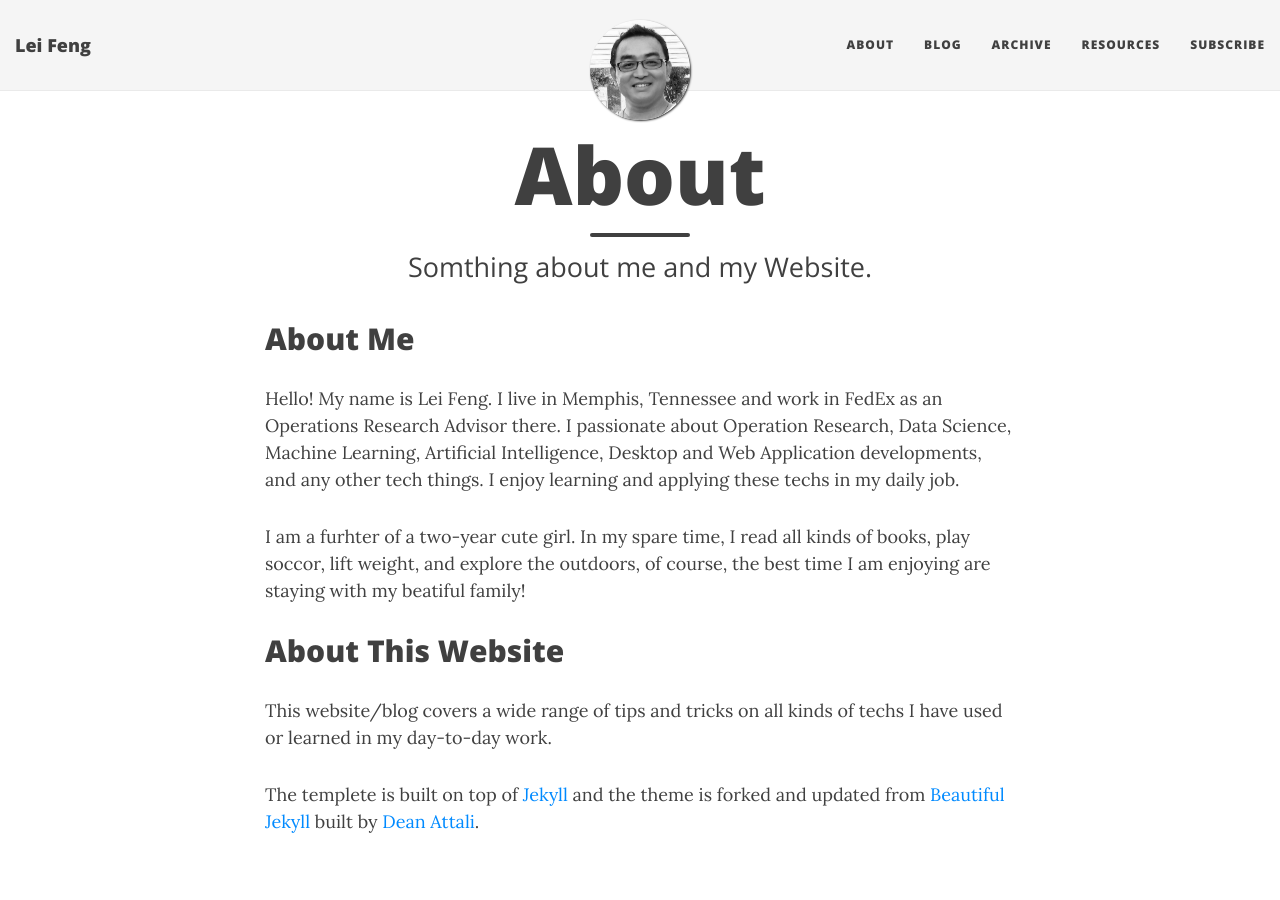
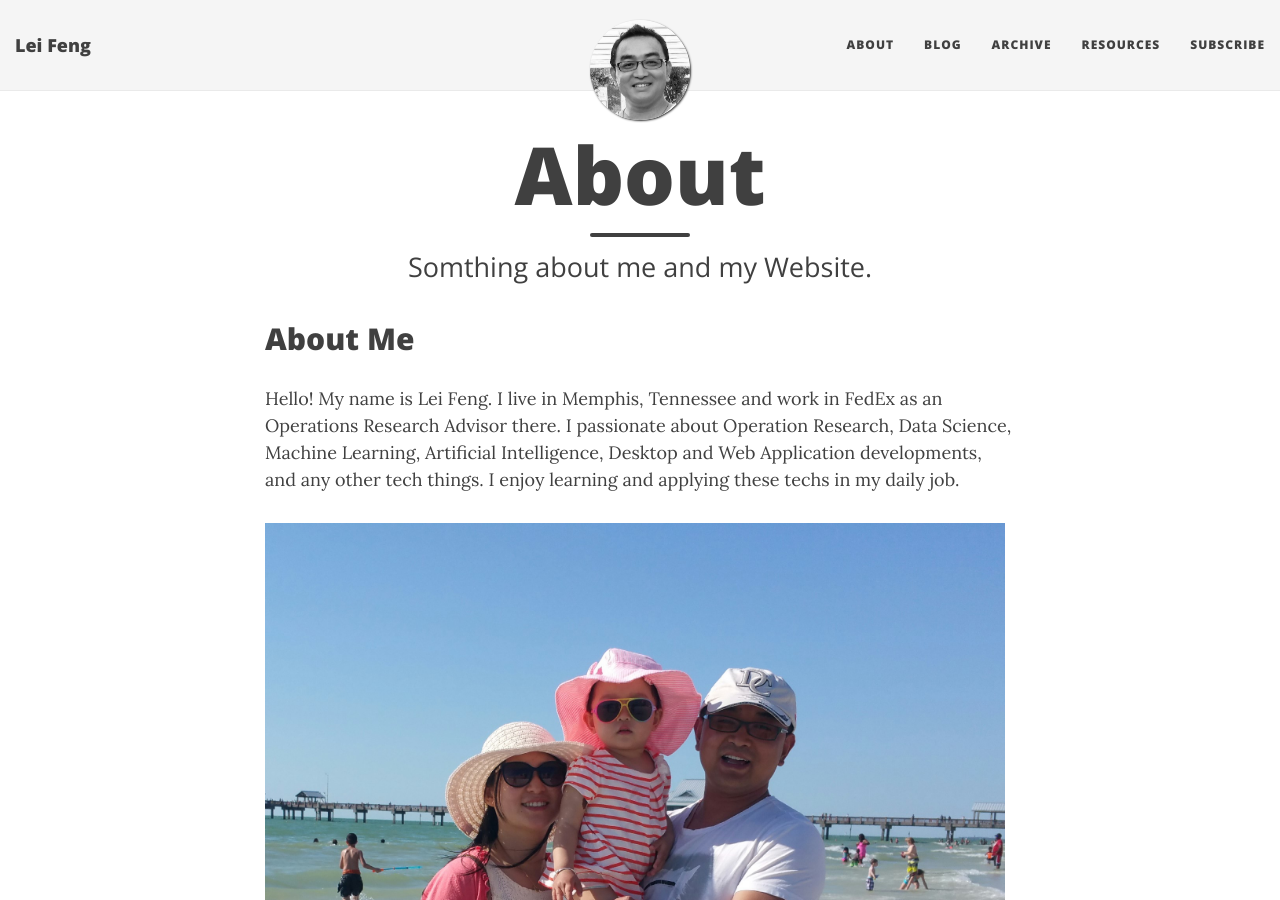
Before and after one commit to stonefl/stonefl.github.io, a Jekyll site: the page built from about.md, in a window 1280 px wide and 900 px high. Built offline with Jekyll 4.4.1, drawn with Linux system fonts in a browser that asks for light colours; nearby versions of some CDN libraries.

Commit message:
Update about.md

```diff
--- a/about.md
+++ b/about.md
@@ -8,7 +8,7 @@
 
 Hello! My name is Lei Feng. I live in Memphis, Tennessee and work in FedEx as an Operations Research Advisor there. I passionate about Operation Research, Data Science, Machine Learning, Artificial Intelligence, Desktop and Web Application developments, and any other tech things. I enjoy learning and applying these techs in my daily job.
 
-I am a furhter of a two-year cute girl. In my spare time, I read all kinds of books, play soccor, lift weight, and explore the outdoors, of course, the best time I am enjoying are staying with my beatiful family!
+<img src="/img/family.jpg" alt="Picture of my beautiful family" align="left" style="PADDING-RIGHT: 10px" /> I am a furhter of a two-year cute girl. In my spare time, I read all kinds of books, play soccor, lift weight, and explore the outdoors, of course, the best time I am enjoying are staying with my beatiful family!
 
 
 ## About This Website
```
